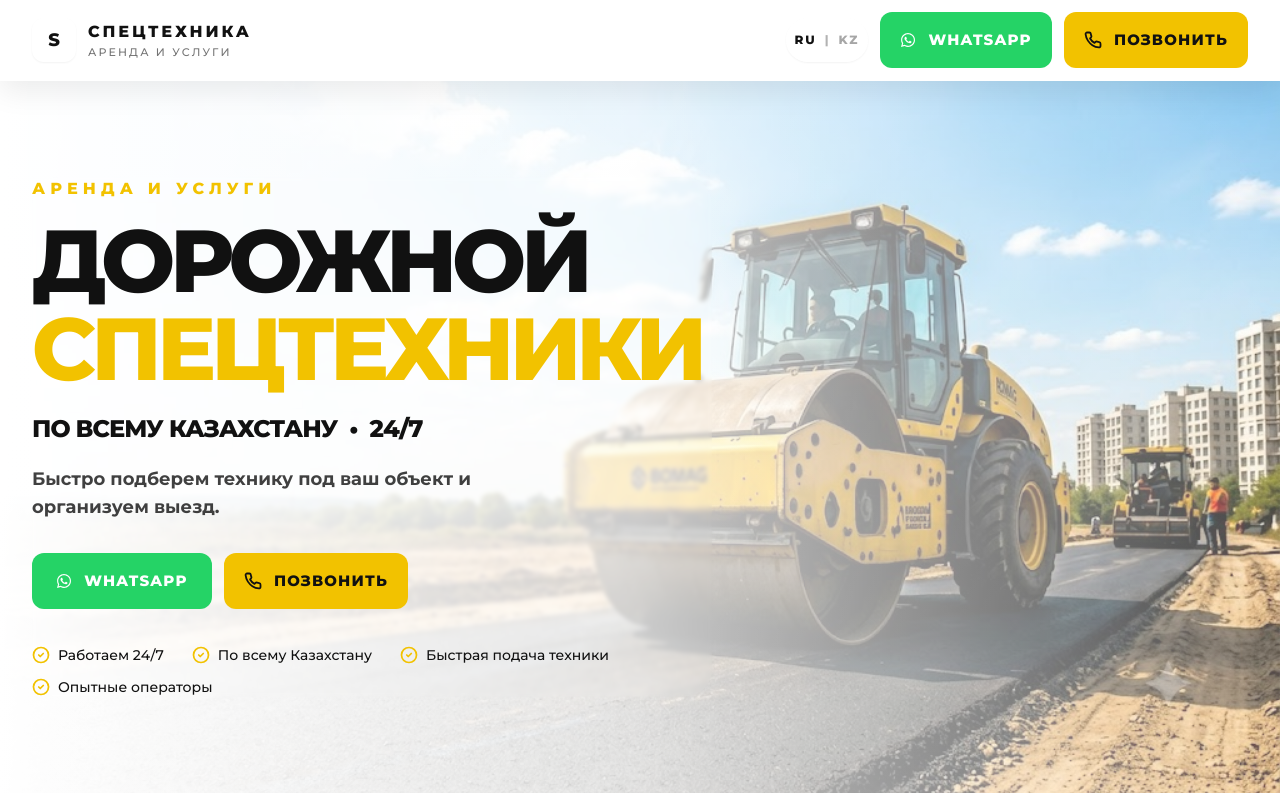
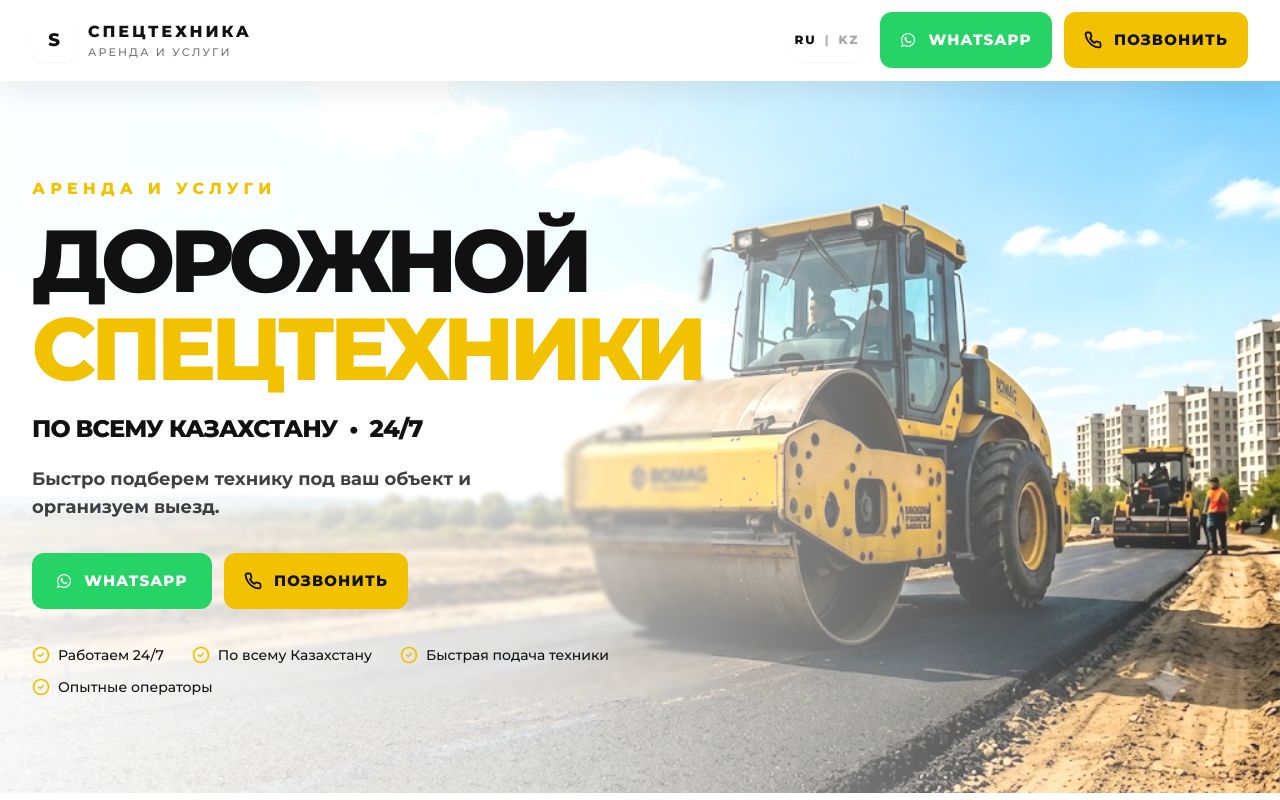
Before and after one commit to LeonKazaryan/arendatech, a React (Vite) app: page / in a window 1280 px wide. Shown: the top 800 px of the page. Built offline with nearby package versions, Linux system fonts and the light colour scheme.

Commit message:
More Contrast Banner

```diff
--- a/src/sections/Hero.tsx
+++ b/src/sections/Hero.tsx
@@ -19,12 +19,12 @@ export function Hero({ language }: HeroProps) {
         <img
           src={bannerImage}
           alt="Дорожная спецтехника на объекте"
-          className="h-full w-full object-cover object-right md:object-center"
+          className="h-full w-full object-cover object-right brightness-125 saturate-125 contrast-110 md:object-center md:brightness-110 md:saturate-110 md:contrast-105"
           loading="eager"
           decoding="async"
         />
-        <div className="absolute inset-0 bg-gradient-to-r from-white via-white/92 via-42% to-white/18 lg:via-white/75 lg:to-white/10" />
-        <div className="absolute inset-0 bg-[linear-gradient(180deg,rgba(255,255,255,0.12),rgba(255,255,255,0.22))]" />
+        <div className="absolute inset-0 bg-gradient-to-r from-white/20 via-white/10 via-35% to-transparent md:from-white/90 md:via-white/70 md:via-40% md:to-white/8 lg:from-white/82 lg:via-white/48 lg:to-transparent" />
+        <div className="absolute inset-0 bg-[linear-gradient(180deg,rgba(255,255,255,0.01),rgba(255,255,255,0.04))] md:bg-[linear-gradient(180deg,rgba(255,255,255,0.04),rgba(255,255,255,0.1))]" />
       </div>
 
       <div className="relative mx-auto flex min-h-[calc(100vh-88px)] max-w-[1280px] items-center px-4 py-10 md:px-6 md:py-14 lg:px-8 lg:py-20">
```
